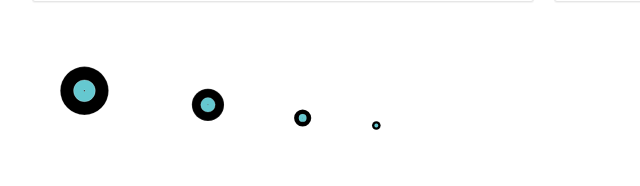
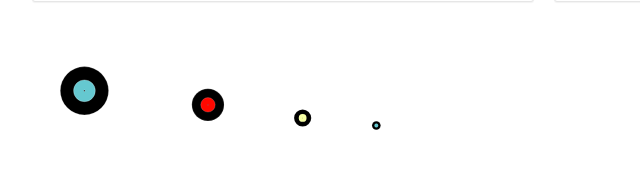
Before and after one commit to kellieshep/50s-diner, a plain HTML site: page index.html in a window 1280 px wide. Shown: the part 1074-1260 px from the top of the page, 96-736 px from the left. Drawn offline with Linux system fonts and the light colour scheme.

Commit message:
record colors

```diff
--- a/index.html
+++ b/index.html
@@ -56,8 +56,8 @@
 
 			<ul>
 				<li><img src="assets/branding/record.svg" alt="Touch Icon 1"></li>
-				<li><img src="assets/branding/record.svg" alt="Touch Icon 2"></li>
-				<li><img src="assets/branding/record.svg" alt="Favicon 1"></li>
+				<li><img src="assets/branding/recordred.svg" alt="Touch Icon 2"></li>
+				<li><img src="assets/branding/recordyellow.svg" alt="Favicon 1"></li>
 				<li><img src="assets/branding/record.svg" alt="Favicon 2"></li>
 			</ul>
 		</section>
```
Also changed, not shown: assets/branding/recordred.svg (added), assets/branding/recordyellow.svg (added).
